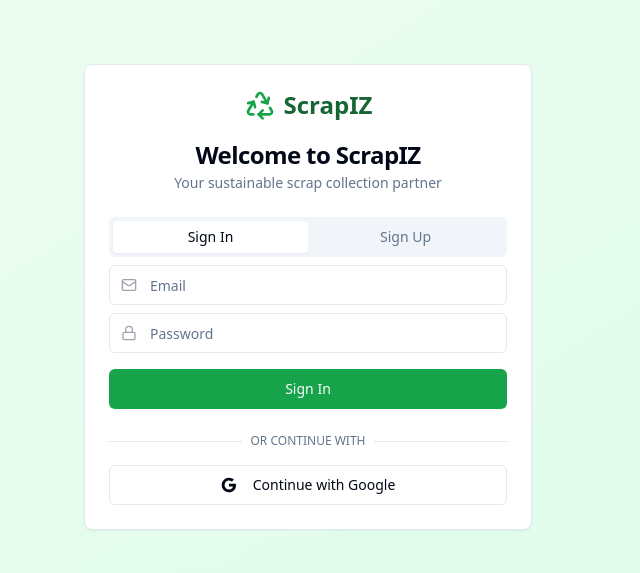
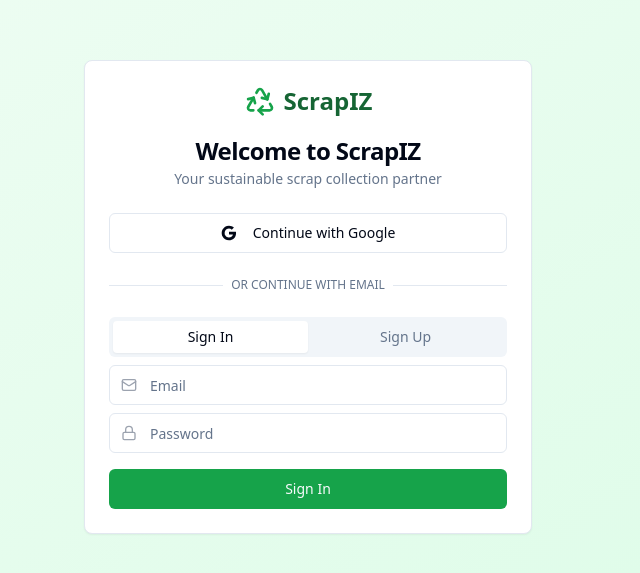
Before and after one commit to ahadi13/scrapcycle-pickup-pal, a React (Vite) app: page / in a window 1280 px wide. Shown: the part 103-676 px from the top of the page, without its empty margins (332-972 px from the left). Built offline with nearby package versions, Linux system fonts and the light colour scheme.

Commit message:
Add Google login to AuthPage
Integrate Google login functionality using Supabase's OAuth.

```diff
--- a/src/components/auth/AuthPage.tsx
+++ b/src/components/auth/AuthPage.tsx
@@ -95,6 +95,34 @@ const AuthPage = () => {
           <CardDescription>Your sustainable scrap collection partner</CardDescription>
         </CardHeader>
         <CardContent>
+          {/* Google Sign In Button - Prominently placed at top */}
+          <div className="mb-6">
+            <Button
+              variant="outline"
+              className="w-full"
+              onClick={handleGoogleSignIn}
+              disabled={loading}
+            >
+              <svg className="w-4 h-4 mr-2" viewBox="0 0 24 24">
+                <path fill="currentColor" d="M22.56 12.25c0-.78-.07-1.53-.2-2.25H12v4.26h5.92c-.26 1.37-1.04 2.53-2.21 3.31v2.77h3.57c2.08-1.92 3.28-4.74 3.28-8.09z"/>
+                <path fill="currentColor" d="M12 23c2.97 0 5.46-.98 7.28-2.66l-3.57-2.77c-.98.66-2.23 1.06-3.71 1.06-2.86 0-5.29-1.93-6.16-4.53H2.18v2.84C3.99 20.53 7.7 23 12 23z"/>
+                <path fill="currentColor" d="M5.84 14.09c-.22-.66-.35-1.36-.35-2.09s.13-1.43.35-2.09V7.07H2.18C1.43 8.55 1 10.22 1 12s.43 3.45 1.18 4.93l2.85-2.22.81-.62z"/>
+                <path fill="currentColor" d="M12 5.38c1.62 0 3.06.56 4.21 1.64l3.15-3.15C17.45 2.09 14.97 1 12 1 7.7 1 3.99 3.47 2.18 7.07l3.66 2.84c.87-2.6 3.3-4.53 6.16-4.53z"/>
+              </svg>
+              {loading ? 'Signing In...' : 'Continue with Google'}
+            </Button>
+          </div>
+
+          {/* Divider */}
+          <div className="relative mb-6">
+            <div className="absolute inset-0 flex items-center">
+              <span className="w-full border-t" />
+            </div>
+            <div className="relative flex justify-center text-xs uppercase">
+              <span className="bg-white px-2 text-muted-foreground">Or continue with email</span>
+            </div>
+          </div>
+
           <Tabs defaultValue="signin" className="w-full">
             <TabsList className="grid w-full grid-cols-2">
               <TabsTrigger value="signin">Sign In</TabsTrigger>
@@ -176,31 +204,6 @@ const AuthPage = () => {
               </form>
             </TabsContent>
           </Tabs>
-
-          <div className="mt-6">
-            <div className="relative">
-              <div className="absolute inset-0 flex items-center">
-                <span className="w-full border-t" />
-              </div>
-              <div className="relative flex justify-center text-xs uppercase">
-                <span className="bg-white px-2 text-muted-foreground">Or continue with</span>
-              </div>
-            </div>
-            <Button
-              variant="outline"
-              className="w-full mt-4"
-              onClick={handleGoogleSignIn}
-              disabled={loading}
-            >
-              <svg className="w-4 h-4 mr-2" viewBox="0 0 24 24">
-                <path fill="currentColor" d="M22.56 12.25c0-.78-.07-1.53-.2-2.25H12v4.26h5.92c-.26 1.37-1.04 2.53-2.21 3.31v2.77h3.57c2.08-1.92 3.28-4.74 3.28-8.09z"/>
-                <path fill="currentColor" d="M12 23c2.97 0 5.46-.98 7.28-2.66l-3.57-2.77c-.98.66-2.23 1.06-3.71 1.06-2.86 0-5.29-1.93-6.16-4.53H2.18v2.84C3.99 20.53 7.7 23 12 23z"/>
-                <path fill="currentColor" d="M5.84 14.09c-.22-.66-.35-1.36-.35-2.09s.13-1.43.35-2.09V7.07H2.18C1.43 8.55 1 10.22 1 12s.43 3.45 1.18 4.93l2.85-2.22.81-.62z"/>
-                <path fill="currentColor" d="M12 5.38c1.62 0 3.06.56 4.21 1.64l3.15-3.15C17.45 2.09 14.97 1 12 1 7.7 1 3.99 3.47 2.18 7.07l3.66 2.84c.87-2.6 3.3-4.53 6.16-4.53z"/>
-              </svg>
-              Continue with Google
-            </Button>
-          </div>
         </CardContent>
       </Card>
     </div>
```
